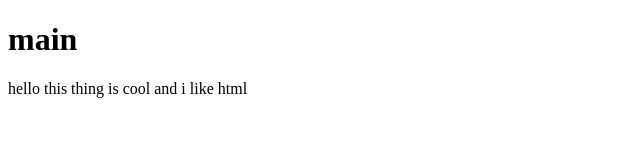
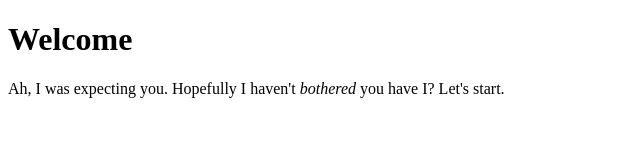
Before and after one commit to Tydoth/tydoth.github.io, a plain HTML site: page index.html in a window 1280 px wide. Shown: the whole page, without its empty margins (0-640 px from the left). Drawn offline with Linux system fonts and the light colour scheme.

Commit message:
Update title and content in index.html

```diff
--- a/index.html
+++ b/index.html
@@ -1,15 +1,16 @@
 <!DOCTYPE HTML>
 <html lang="en">
+<html>
   <head>
-    <title>
-      hi
-    </title>
+    <title>My page.</title>
+    <meta charset="UTF-8">
   </head>
   <body>
     <h1>
-      main
+      Welcome
     </h1>
     <p>
-      hello this thing is cool and i like html
+      Ah, I was expecting you. Hopefully I haven't <i>bothered</i> you have I? Let's start.
     </p>
   </body>
+</html>
```
